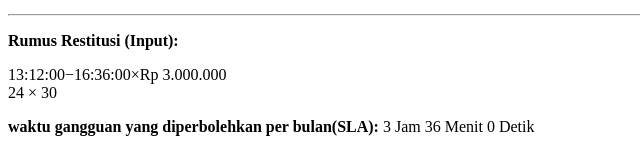
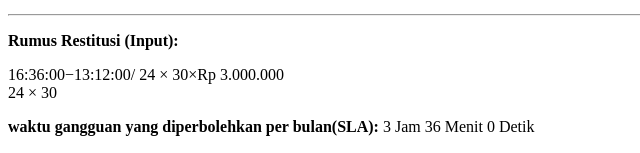
Before and after one commit to MuhamadFahmiRizal/KalkulatorSLA, a Next.js app: page / in a window 1280 px wide. Shown: the part 416-569 px from the top of the page, without its empty margins (0-640 px from the left). Built offline with nearby package versions, Linux system fonts and the light colour scheme.

Commit message:
Rearrange formula display in page.tsx

```diff
--- a/app/page.tsx
+++ b/app/page.tsx
@@ -148,9 +148,10 @@ export default function Home() {
 <div className="formula-box">
   <div className="formula-fraction">
     <div className="top">
+      <span className="time">{keluar}</span>
+      <span className="operator">−</span>
       <span className="time">{masuk}</span>
-      <span className="operator">−</span>
-      <span className="time">{keluar}</span>
+      <span classname="formula">/ 24 × {hariNum}</span>
       <span className="operator">×</span>
       <span className="money">
         Rp {biayaNum.toLocaleString("id-ID")}
```
